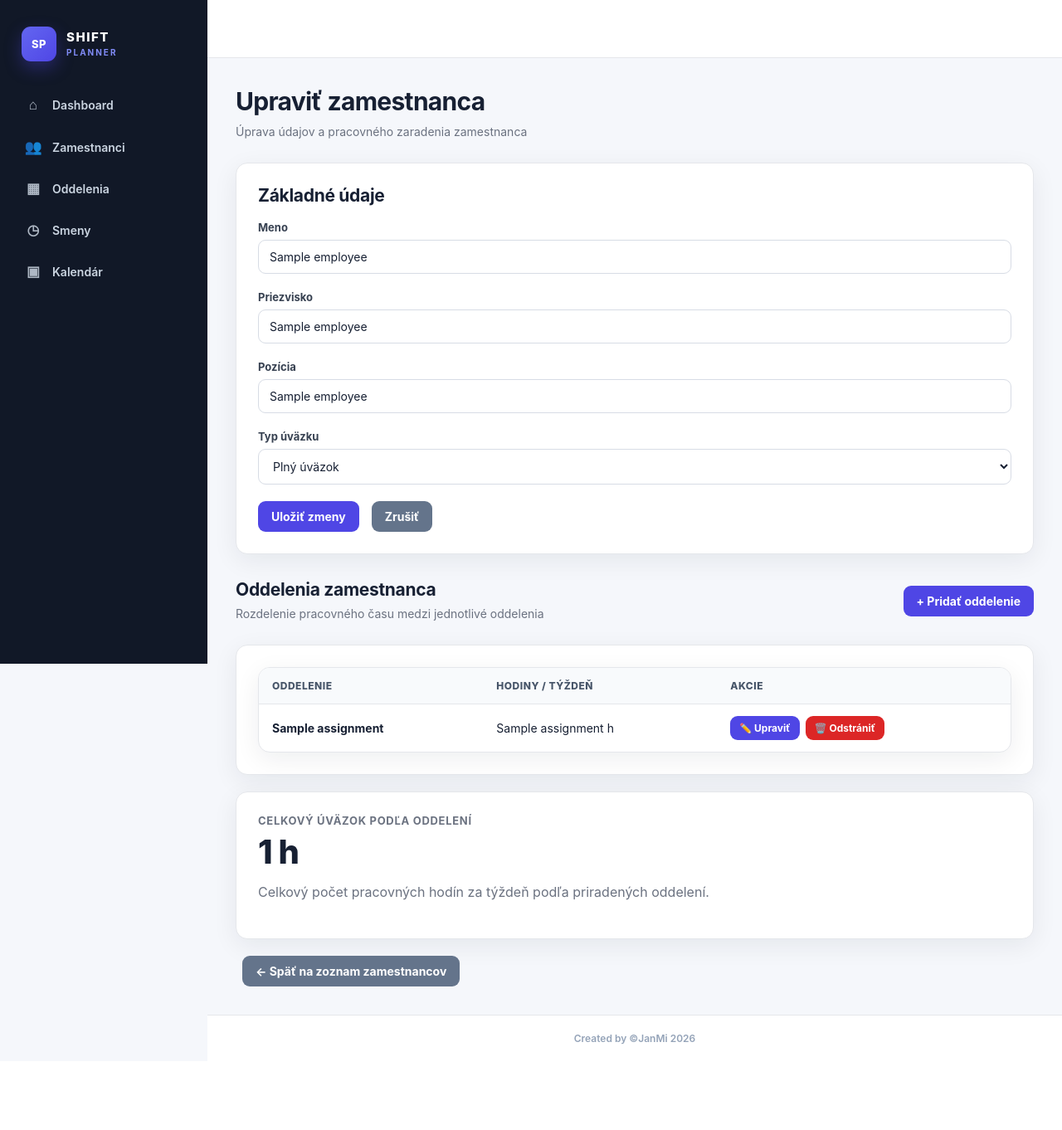
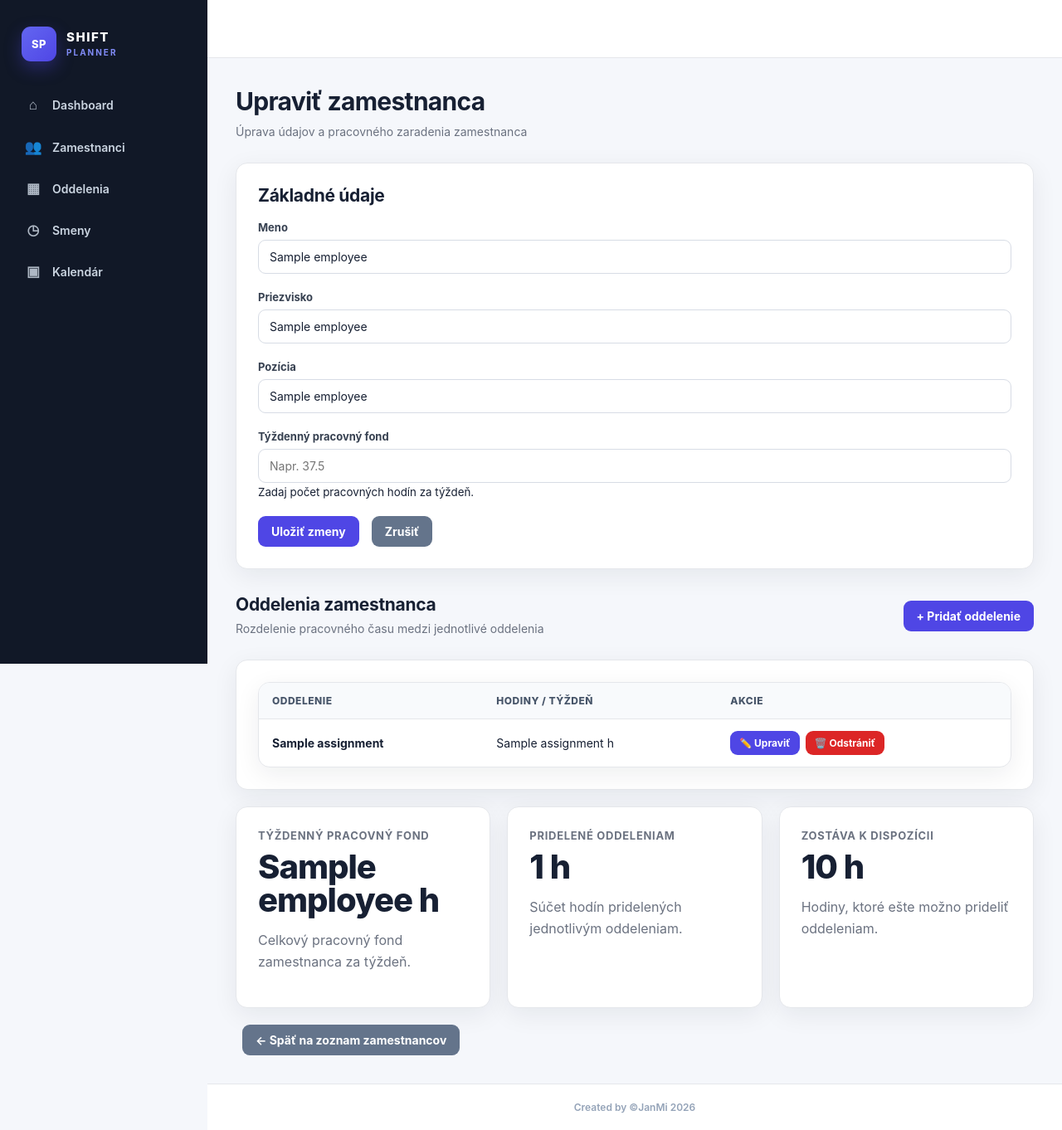
Before and after one commit to janmiscik/shift_planner, a Flask app: template app/web/templates/edit_employee.html in a window 1280 px wide. Shown: the whole page at 83% size. Before the commit the page ends 1259 px from the top, so only its background shows below. Run offline with Flask 3, Linux system fonts and the light colour scheme; the template is opened without the code that fills it: most values are stand-ins (such as "Sample title", 1, 10 or a date in 2020); parts of the project's set-up code (start-up, migrations or seed data) failed here and were passed over.

Commit message:
Add flexible employee weekly work hours

```diff
--- a/app/web/app.py
+++ b/app/web/app.py
@@ -36,6 +36,8 @@ from app.services.employee_department_service import (
     update_employee_department,
     delete_employee_department,
     get_employee_department_hours,
+    can_add_employee_department,
+    can_update_employee_department,
 )
 
 from app.services.shift_service import (
@@ -83,7 +85,7 @@ def add_employee_page():
             request.form["first_name"],
             request.form["last_name"],
             request.form["position"],
-            request.form["employment_type"],
+            request.form["weekly_hours"],
         )
 
         return redirect("/employees")
@@ -102,17 +104,44 @@ def edit_employee_page(employee_id):
         return "Zamestnanec neexistuje.", 404
 
     if request.method == "POST":
+        weekly_hours = float(
+            request.form["weekly_hours"]
+        )
+
+        total_weekly_hours = get_employee_department_hours(
+            employee_id
+        )
+
+        if weekly_hours < total_weekly_hours:
+            flash(
+                "Nový pracovný fond nemôže byť nižší ako počet hodín pridelených oddeleniam.",
+                "error",
+            )
+
+            assignments = get_employee_departments(
+                employee_id
+            )
+
+            return render_template(
+                "edit_employee.html",
+                employee=employee,
+                assignments=assignments,
+                total_weekly_hours=total_weekly_hours,
+            )
+
         update_employee(
             employee_id,
             request.form["first_name"],
             request.form["last_name"],
             request.form["position"],
-            request.form["employment_type"],
+            weekly_hours,
         )
 
         return redirect("/employees")
 
-    assignments = get_employee_departments(employee_id)
+    assignments = get_employee_departments(
+        employee_id
+    )
 
     total_weekly_hours = get_employee_department_hours(
         employee_id
@@ -140,6 +169,7 @@ def add_employee_department_page(employee_id):
 
     if request.method == "POST":
         department_id = request.form["department_id"]
+        weekly_hours = request.form["weekly_hours"]
 
         department = get_department(
             department_id
@@ -157,10 +187,25 @@ def add_employee_department_page(employee_id):
                 departments=departments,
             )
 
+        if not can_add_employee_department(
+            employee_id,
+            weekly_hours,
+        ):
+            flash(
+                "Priradenie prekračuje týždenný pracovný fond zamestnanca.",
+                "error",
+            )
+
+            return render_template(
+                "add_employee_department.html",
+                employee=employee,
+                departments=departments,
+            )
+
         assignment_id = add_employee_department(
             employee_id=employee_id,
             department_id=department_id,
-            weekly_hours=request.form["weekly_hours"],
+            weekly_hours=weekly_hours,
         )
 
         if assignment_id is None:
@@ -206,10 +251,47 @@ def edit_employee_department_page(
     departments = get_departments()
 
     if request.method == "POST":
+        department_id = request.form["department_id"]
+        weekly_hours = request.form["weekly_hours"]
+
+        department = get_department(
+            department_id
+        )
+
+        if department is None or not department[2]:
+            flash(
+                "Neaktívne oddelenie nie je možné priradiť zamestnancovi.",
+                "error",
+            )
+
+            return render_template(
+                "edit_employee_department.html",
+                employee=employee,
+                assignment=assignment,
+                departments=departments,
+            )
+
+        if not can_update_employee_department(
+            employee_id,
+            assignment_id,
+            weekly_hours,
+        ):
+            flash(
+                "Úprava prekračuje týždenný pracovný fond zamestnanca.",
+                "error",
+            )
+
+            return render_template(
+                "edit_employee_department.html",
+                employee=employee,
+                assignment=assignment,
+                departments=departments,
+            )
+
         update_employee_department(
             assignment_id=assignment_id,
-            department_id=request.form["department_id"],
-            weekly_hours=request.form["weekly_hours"],
+            department_id=department_id,
+            weekly_hours=weekly_hours,
         )
 
         return redirect(
--- a/app/web/templates/edit_employee.html
+++ b/app/web/templates/edit_employee.html
@@ -78,35 +78,24 @@
 
         <div class="form-group">
 
-            <label for="employment_type">
-                Typ úväzku
+            <label for="weekly_hours">
+                Týždenný pracovný fond
             </label>
 
-            <select
-                id="employment_type"
-                name="employment_type"
+            <input
+                type="number"
+                id="weekly_hours"
+                name="weekly_hours"
+                value="{{ employee[4] if employee[4] is not none else '' }}"
+                min="0.5"
+                step="0.5"
+                placeholder="Napr. 37.5"
                 required
             >
 
-                <option
-                    value="full-time"
-                    {% if employee[4] == "full-time" %}
-                        selected
-                    {% endif %}
-                >
-                    Plný úväzok
-                </option>
-
-                <option
-                    value="part-time"
-                    {% if employee[4] == "part-time" %}
-                        selected
-                    {% endif %}
-                >
-                    Čiastočný úväzok
-                </option>
-
-            </select>
+            <small>
+                Zadaj počet pracovných hodín za týždeň.
+            </small>
 
         </div>
 
@@ -239,19 +228,69 @@
 </div>
 
 
-<div class="card" style="margin-top: 20px;">
+<div
+    style="
+        display: grid;
+        grid-template-columns: repeat(auto-fit, minmax(220px, 1fr));
+        gap: 20px;
+        margin-top: 20px;
+    "
+>
 
-    <div class="stat-title">
-        Celkový úväzok podľa oddelení
+    <div class="card">
+
+        <div class="stat-title">
+            Týždenný pracovný fond
+        </div>
+
+        <div class="stat-number">
+            {{ employee[4] if employee[4] is not none else 0 }} h
+        </div>
+
+        <p>
+            Celkový pracovný fond zamestnanca za týždeň.
+        </p>
+
     </div>
 
-    <div class="stat-number">
-        {{ total_weekly_hours }} h
+
+    <div class="card">
+
+        <div class="stat-title">
+            Pridelené oddeleniam
+        </div>
+
+        <div class="stat-number">
+            {{ total_weekly_hours }} h
+        </div>
+
+        <p>
+            Súčet hodín pridelených jednotlivým oddeleniam.
+        </p>
+
     </div>
 
-    <p>
-        Celkový počet pracovných hodín za týždeň podľa priradených oddelení.
-    </p>
+
+    <div class="card">
+
+        <div class="stat-title">
+            Zostáva k dispozícii
+        </div>
+
+        <div class="stat-number">
+            {{
+                (
+                    (employee[4] if employee[4] is not none else 0)
+                    - total_weekly_hours
+                ) | round(2)
+            }} h
+        </div>
+
+        <p>
+            Hodiny, ktoré ešte možno prideliť oddeleniam.
+        </p>
+
+    </div>
 
 </div>
 
--- a/app/web/templates/employees.html
+++ b/app/web/templates/employees.html
@@ -35,7 +35,7 @@
                     <th>ID</th>
                     <th>Meno</th>
                     <th>Pozícia</th>
-                    <th>Úväzok</th>
+                    <th>Fond / týždeň</th>
                     <th>Stav</th>
                     <th>Akcie</th>
                 </tr>
@@ -63,7 +63,7 @@
                         </td>
 
                         <td>
-                            {{ employee[4] }}
+                            {{ employee[4] if employee[4] is not none else "—" }} h
                         </td>
 
                         <td>
```
Also changed, not shown: app/data/migrate_employee_weekly_hours.py (added, +39 -0 lines), app/services/employee_department_service.py (+96 -9 lines), app/services/employee_service.py (+11 -9 lines), app/web/templates/add_employee.html (+13 -14 lines).
